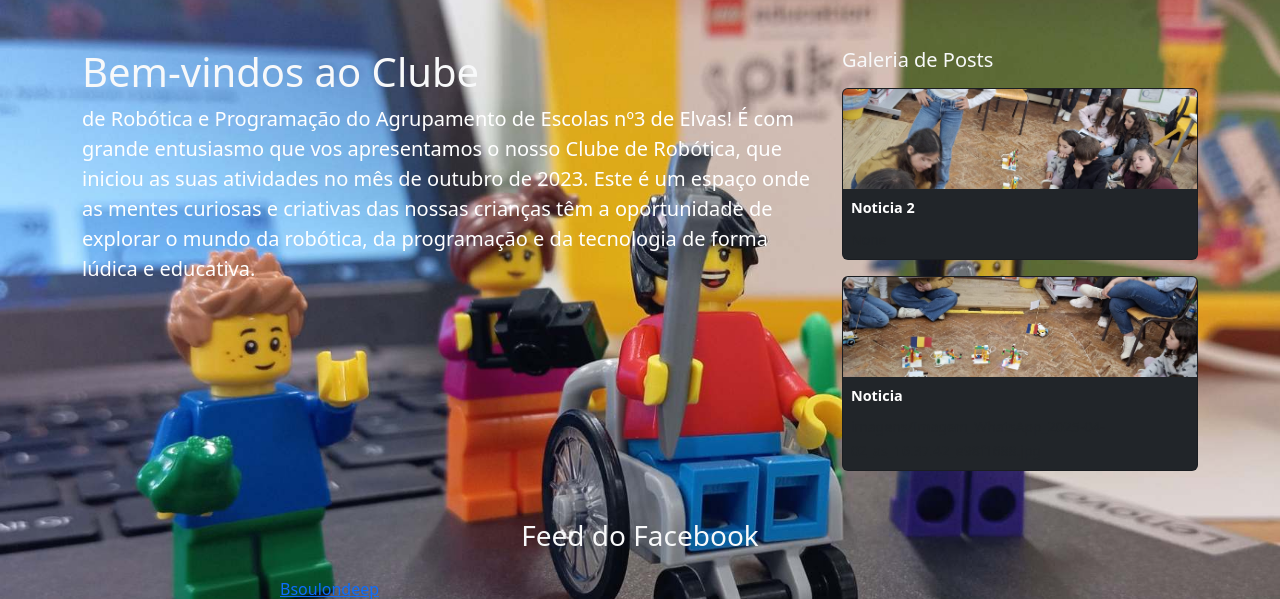
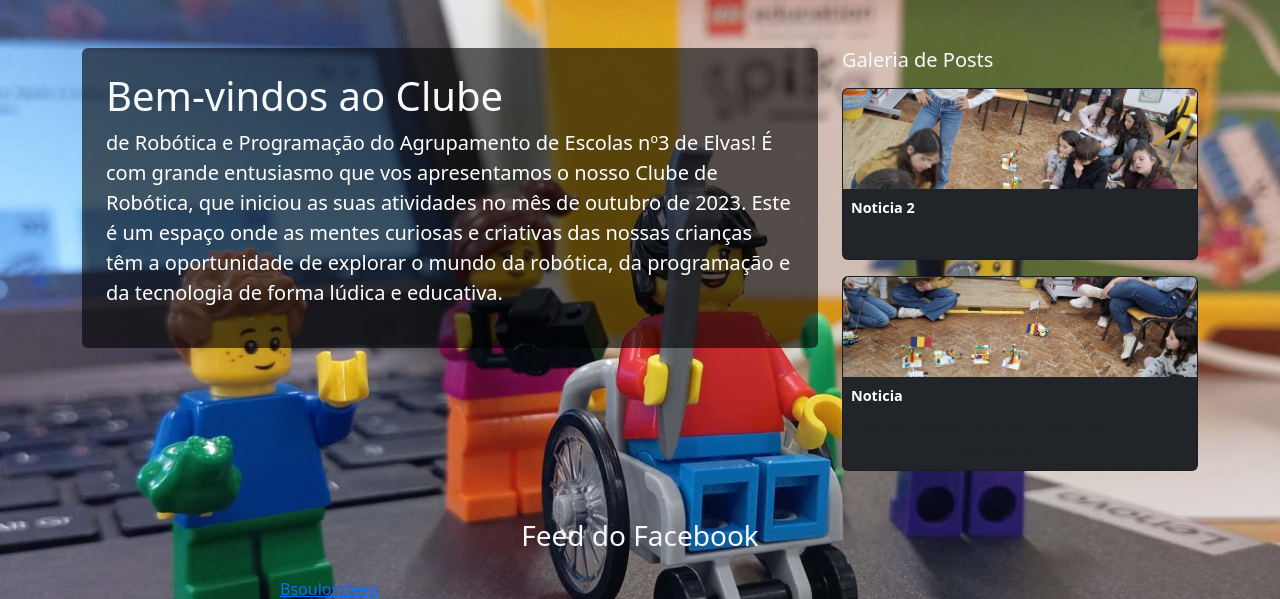
Before and after one commit to BrunoMont2023/meublog, a Flask app: page / in a window 1280 px wide. Shown: the part 56-655 px from the top of the page. Run offline with Flask 3, Linux system fonts and the light colour scheme; data comes from the database, SQL or seed files in the repository; some libraries are stand-ins or nearby versions.

Commit message:
atualização

```diff
--- a/templates/index.html
+++ b/templates/index.html
@@ -4,11 +4,13 @@
 <div class="row">
     <!-- Conteúdo principal -->
     <div class="col-md-8">
+      <div class="p-4 rounded" style="background-color: rgba(0, 0, 0, 0.6);">
         <h1 class="text-light">Bem-vindos ao Clube</h1>
         <p class="lead text-white">
             de Robótica e Programação do Agrupamento de Escolas nº3 de Elvas! É com grande entusiasmo que vos apresentamos o nosso Clube de Robótica, que iniciou as suas atividades no mês de outubro de 2023.
             Este é um espaço onde as mentes curiosas e criativas das nossas crianças têm a oportunidade de explorar o mundo da robótica, da programação e da tecnologia de forma lúdica e educativa.
         </p>
+      </div>
     </div>
 
     <!-- Galeria lateral -->
```
